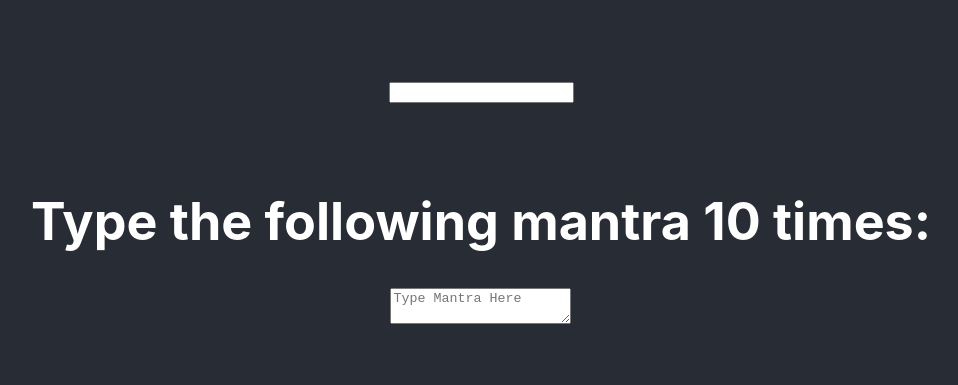
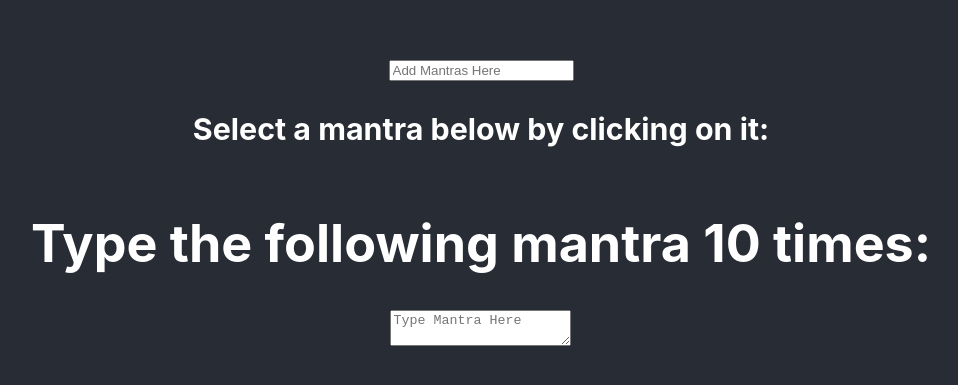
Before and after one commit to JMcWhorter150/react_redux_mantras, a React (Create React App) app: page / in a window 1280 px wide. Shown: the part 199-584 px from the top of the page, without its empty margins (159-1117 px from the left). Built offline with nearby package versions, Linux system fonts and the light colour scheme.

Commit message:
Adds some cool stuff and styling

```diff
--- a/src/components/MantraForm.js
+++ b/src/components/MantraForm.js
@@ -12,7 +12,7 @@ export default class MantraForm extends React.Component {
     render() {
         return (
             <form onSubmit={this._submitForm}>
-                <input onChange={this._updateText} type="text" value={this.state.text}></input>
+                <input placeholder="Add Mantras Here" onChange={this._updateText} type="text" value={this.state.text}></input>
             </form>
         );
     }
--- a/src/components/MantraList.js
+++ b/src/components/MantraList.js
@@ -2,6 +2,8 @@ import React from 'react';
 
 export default function MantraList({mantras, handleSelect}) {
     return (
+        <div>
+            <h3>Select a mantra below by clicking on it:</h3>
             <ul>
                 {mantras.map((item, i) => (
                 <li key={i} onClick={() => {handleSelect(i)}}>
@@ -9,5 +11,6 @@ export default function MantraList({mantras, handleSelect}) {
                 </li>
                 ))}
             </ul>
+        </div>
     );
 }
--- a/src/components/TypeMantras.js
+++ b/src/components/TypeMantras.js
@@ -31,7 +31,7 @@ export default class TypeMantras extends React.Component {
         let classThing = this.state.is_spinning ? 'App-logo' : '';
         return (
             <div>
-                <h1 className={classThing}>Type the following mantra {this.state.currentTimesLeft} times:</h1>
+                <h1>Type the following mantra {this.state.currentTimesLeft} times:</h1>
                 <h2 className={classThing}>{this.state.mantra}</h2>
                 <textarea className={classThing} onChange={this._handleChange} placeholder="Type Mantra Here" value={this.state.text}></textarea>
             </div>
```
Lines whose indentation alone changed are shown as unchanged.
